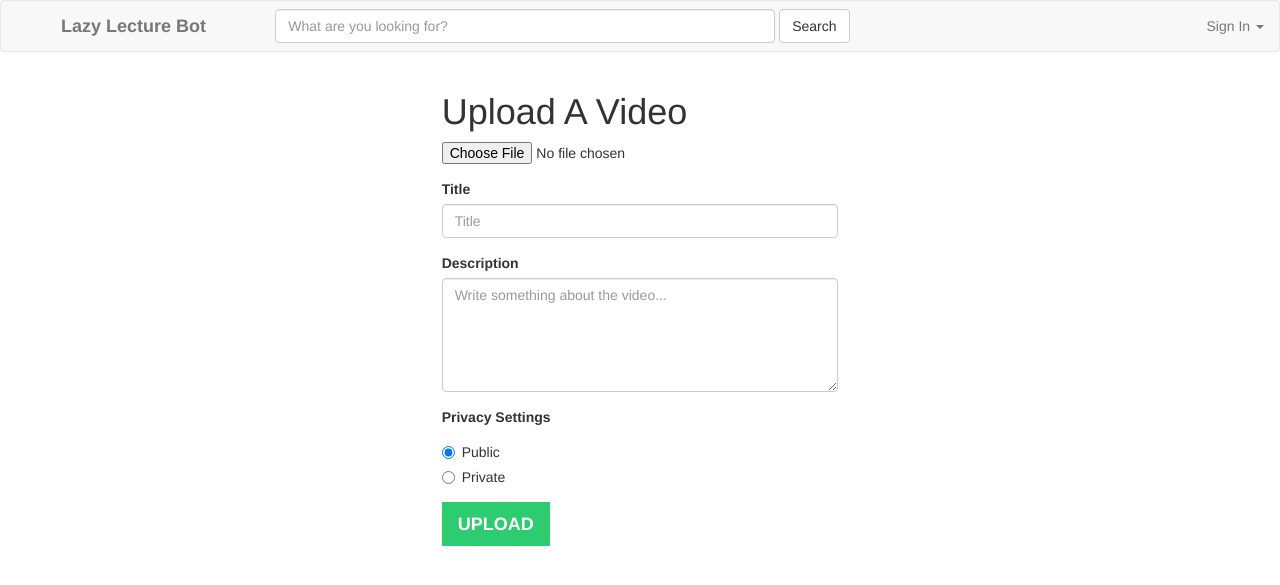
After one commit to briancecker/cmps115, a Django app: page /upload/ in a window 1280 px wide. The commit adds this page. Shown: the top 585 px of the page. Run offline with Django 3.2, Linux system fonts and the light colour scheme; some libraries are stand-ins or nearby versions.

Commit message:
Added Upload Video Form
.com/upload/ will now redirect to a currently layout only upload form.

```diff
--- a/lazy_lecture_bot/lazy_lecture_bot/settings.py
+++ b/lazy_lecture_bot/lazy_lecture_bot/settings.py
@@ -122,7 +122,10 @@ USE_TZ = True
 # https://docs.djangoproject.com/en/1.9/howto/static-files/
 
 STATIC_URL = '/static/'
-
+STATICFILES_DIRS = [
+    os.path.join(BASE_DIR, "static"),
+    '/var/www/static/',
+]
 # Define space to store blob files
 # see the wiki for more information: https://github.com/briancecker/cmps115/wiki/Blob-and-Video-Storage/
 BLOB_STORAGE_ROOT = os.path.join(file_utilities.TMP_DIR, "BLOB_STORAGE_ROOT")
--- a/lazy_lecture_bot/lazy_lecture_bot/urls.py
+++ b/lazy_lecture_bot/lazy_lecture_bot/urls.py
@@ -17,6 +17,7 @@ from django.conf.urls import url, include
 from django.contrib import admin
 
 from user import views as user_views
+from videoapp import views as video_views
 
 urlpatterns = [
     # map sends the default index page to be mapped by the main app
@@ -28,4 +29,5 @@ urlpatterns = [
     url(r'^login/$', user_views.login_user, name="login"),
     url(r'^login/auth_login/$', user_views.auth_login, name="auth_login"),
     url(r'^watch/', include('videoapp.urls'), name="video_watch"),
+    url(r'^upload/', video_views.upload_view, name="upload")
 ]
--- a/lazy_lecture_bot/templates/main/base.html
+++ b/lazy_lecture_bot/templates/main/base.html
@@ -65,7 +65,7 @@
 								<li><a href="{% url 'logoff' %}">Log Off</a></li>
 							</ul>
 						</li>
-						<li><a href="..." class="btn" style="background-color: rgb(52, 152, 219); color:white; border-radius: 0px"><b>UPLOAD</b></a></li>
+						<li><a href="{% url 'upload' %}" class="btn" style="background-color: rgb(46, 204, 113); color:white; border-radius: 0px"><b>UPLOAD</b></a></li>
 						{% endif %}
 					</ul>
 				</div>
--- a/lazy_lecture_bot/templates/user/login.html
+++ b/lazy_lecture_bot/templates/user/login.html
@@ -13,12 +13,12 @@
 					<div class="form-group">
 						{{ form.username.errors }}
 						<label for="{{form.username.id_for_label}}">Username</label>
-						{{form.username}}
+						{{ form.username }}
 					</div>
 					<div class="form-group">
 						{{ form.password.errors }}
 						<label for="{{form.password.id_for_label}}">Password</label>
-						{{form.password}}
+						{{ form.password }}
 					</div>
 					<input type="submit" value="Log In" class="btn btn-primary btn-block btn-lg" style="border-radius: 0px;"></input>
 				</form>
--- /dev/null
+++ b/lazy_lecture_bot/templates/videoapp/upload.html
@@ -0,0 +1,95 @@
+{% extends "main/base.html" %}
+{% load staticfiles %}
+{% block title %}Upload | {{block.super}}{% endblock title %}
+
+{% block content %}
+{{block.super}}
+
+<div class="container-fluid">
+	<div class="row">
+		<form method="POST" action="." class="col-md-4 col-md-offset-4">{% csrf_token %}
+			<div><h1>Upload A Video</h1></div>
+			<!-- FILE UPLOAD GROUP-->
+			<div class="form-group">
+				<input type="file" name="uploadedFile"></input>
+			</div>
+			<!-- TITLE GROUP-->
+			<div class="form-group">
+				<label>Title</label>
+				<input type="text" class="form-control" name="title" placeholder="Title"></input>
+			</div>
+			<!-- DESCRIPTION GROUP-->
+			<div class="form-group">
+				<label>Description</label>
+				<textarea rows="5" class="form-control" placeholder="Write something about the video..." name="description"></textarea>
+			</div>
+			<!-- PRIVACY GROUP-->
+			<div class="form-group">
+				<label>Privacy Settings</label>
+				<div class="radio">
+					<label>
+						<input type="radio" name="publicAccess" value="True" checked/>
+						Public
+					</label>
+				</div>
+				<div class="radio">
+					<label>
+						<input type="radio" name="publicAccess" value="False" />
+						Private
+					</label>
+				</div>
+			</div>
+			<!--SUBMIT BUTTON-->
+			<button type="submit" class="btn btn-primary btn-lg" style="background-color: rgb(46, 204, 113); border-radius: 0px; border-style: none;"><b>UPLOAD</b></button>
+		</form>
+	</div>
+	<!--- THIS AMBITIOUS CODE TBI in the future if I have more time
+	<div>
+		<form method="POST" action="." class="row">{% csrf_token %}
+			<div class="col-md-4 col-md-offset-2">
+				<div class="form-group">
+					<label>Upload Videos</label>
+
+					<input type="file" id="fileselect" class="form-control" style="border:0px; box-shadow: inset 0 1px 1px rgba(0,0,0,0)" /><button type="submit" id="uploadsubmitbutton">Upload Video</button>
+					< File drag and Drop Area ->
+					<div id="filedrag" style="	height: 400px;
+												border: dotted 3px gray;
+												margin: 10px;">
+						<center style="margin-top: 190px; color:rgb(189, 195, 199)"><b>You can drag and drop your files here!</b></center>
+					</div><- End of File and Drag Area->
+				</div>
+				<div id="messages">
+				</div>
+			</div>
+
+			<div class="col-md-4" id="form-extension">
+				<div class="form-group">
+					<label>Title</label>
+					<input type="text" class="form-control" placeholder="Title" name="title" />
+				</div>
+				<div class="form-group">
+					<label>Description</label>
+					<textarea class="form-control" rows="3" placeholder="Write something about your video..." name="description"></textarea>
+				</div>
+				<div class="form-group">
+					<label>Privacy Settings</label>
+					<div class="radio">
+						<label>
+							<input type="radio" name="publicAccess" value="True" checked/>
+							Public
+						</label>
+					</div>
+					<div class="radio">
+						<label>
+							<input type="radio" name="publicAccess" value="False" />
+							Private
+						</label>
+					</div>
+				</div>
+				<button type="submit" id="uploadsubmitbutton" class="btn btn-primary">Upload Video</button>
+			</div>
+		</form>
+	</div>
+	<script src='{% static "js/upload_handler.js" %}'></script>END OF AMBITIOUS CODE-->
+</div>
+{% endblock content %}
--- a/lazy_lecture_bot/templates/videoapp/watch_template.html
+++ b/lazy_lecture_bot/templates/videoapp/watch_template.html
@@ -1,6 +1,5 @@
-
 {% extends "main/base.html" %}
-
+{% block title %}Video Title | {{block.super}}{% endblock title %}
 {% block content %}
 {{block.super}}
 {% endblock content %}
--- a/lazy_lecture_bot/user/views.py
+++ b/lazy_lecture_bot/user/views.py
@@ -15,7 +15,7 @@ def show_user(request, username="None"):
 	if username is not "None":
 		user_instance = get_object_or_404(User,  username=username)
 	else:
-		if request.user.is_active: # ----------------------------- FIX THIS
+		if request.user.is_active:
 			user_instance = request.user
 		else:
 			return redirect("login")
--- /dev/null
+++ b/lazy_lecture_bot/videoapp/forms.py
@@ -0,0 +1,2 @@
+from django import forms
+from django.contrib.auth.models import User
--- a/lazy_lecture_bot/videoapp/urls.py
+++ b/lazy_lecture_bot/videoapp/urls.py
@@ -4,5 +4,5 @@ from . import views
 
 urlpatterns = [
     # map sends the default index page to be mapped by the main app
-    url(r'^test/$', views.watch_video_view, name="watch_test"),
+    url(r'^$', views.watch_video_view, name="watch"),
 ]
--- a/lazy_lecture_bot/videoapp/views.py
+++ b/lazy_lecture_bot/videoapp/views.py
@@ -6,6 +6,30 @@ from django.contrib.auth.decorators import login_required
 from user.forms import *
 from django.views.decorators.csrf import csrf_protect
 
-# Create your views here.
+"""""""""""""""""""""
+
+	WATCH VIDEOS
+
+"""""""""""""""""""""
 def watch_video_view(request):
-	return render(request, "videoapp/watch_template.html", {})
+	context = {}
+	return render(request, "videoapp/watch_template.html", context)
+
+"""""""""""""""""""""
+
+	UPLOAD VIDEO
+
+"""""""""""""""""""""
+@csrf_protect
+def upload_view(request):
+	if request.method == "POST":
+		video_title = request.POST["title"]
+		video_description = request.POST["description"]
+		public_permission = request.POST["publicAccess"]
+		video = request.POST["uploadedFile"]
+		print(video_title)
+		print(video_description)
+		print(public_permission)
+		print(video)
+	context= {}
+	return render(request, "videoapp/upload.html", context)
```
Also changed, not shown: lazy_lecture_bot/static/js/upload_handler.js (added, +88 -0 lines), lazy_lecture_bot/templates/user/signup.html (+4 -4 lines).
